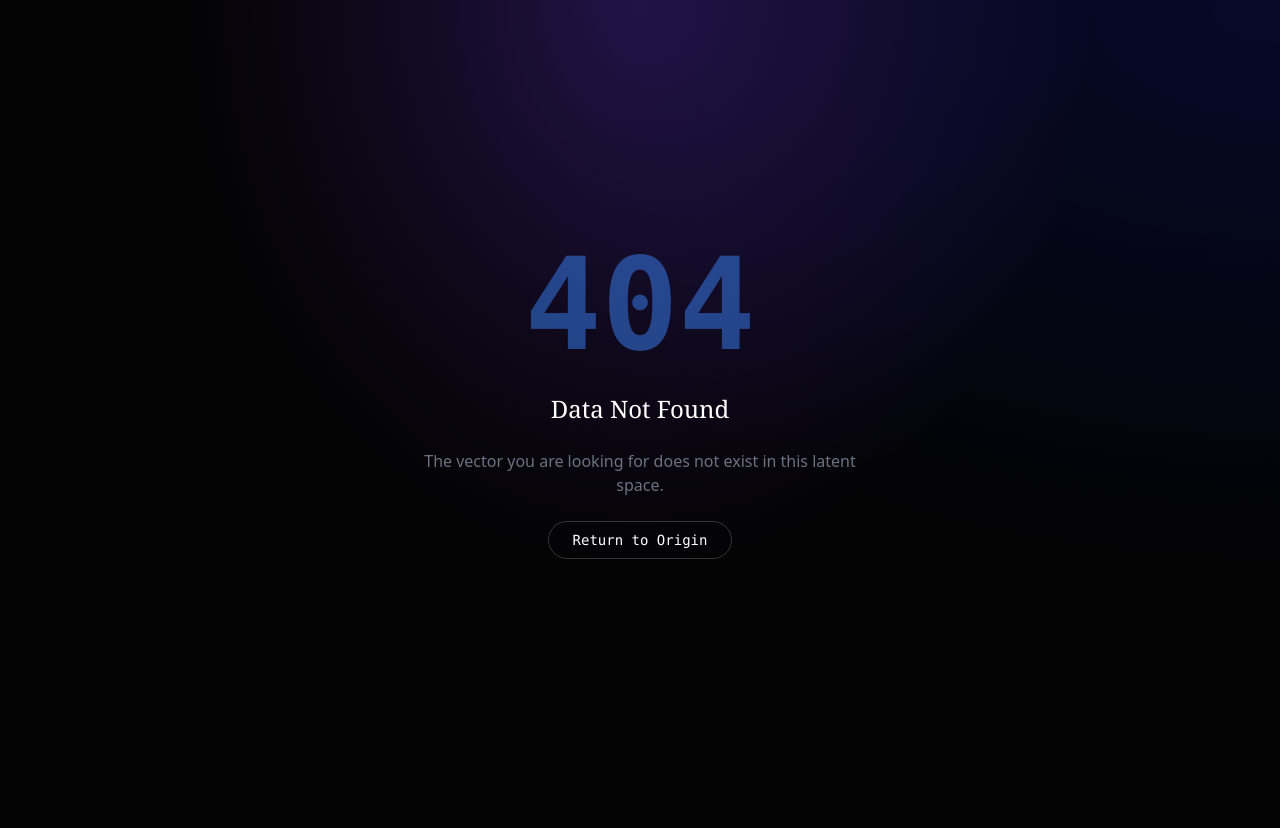
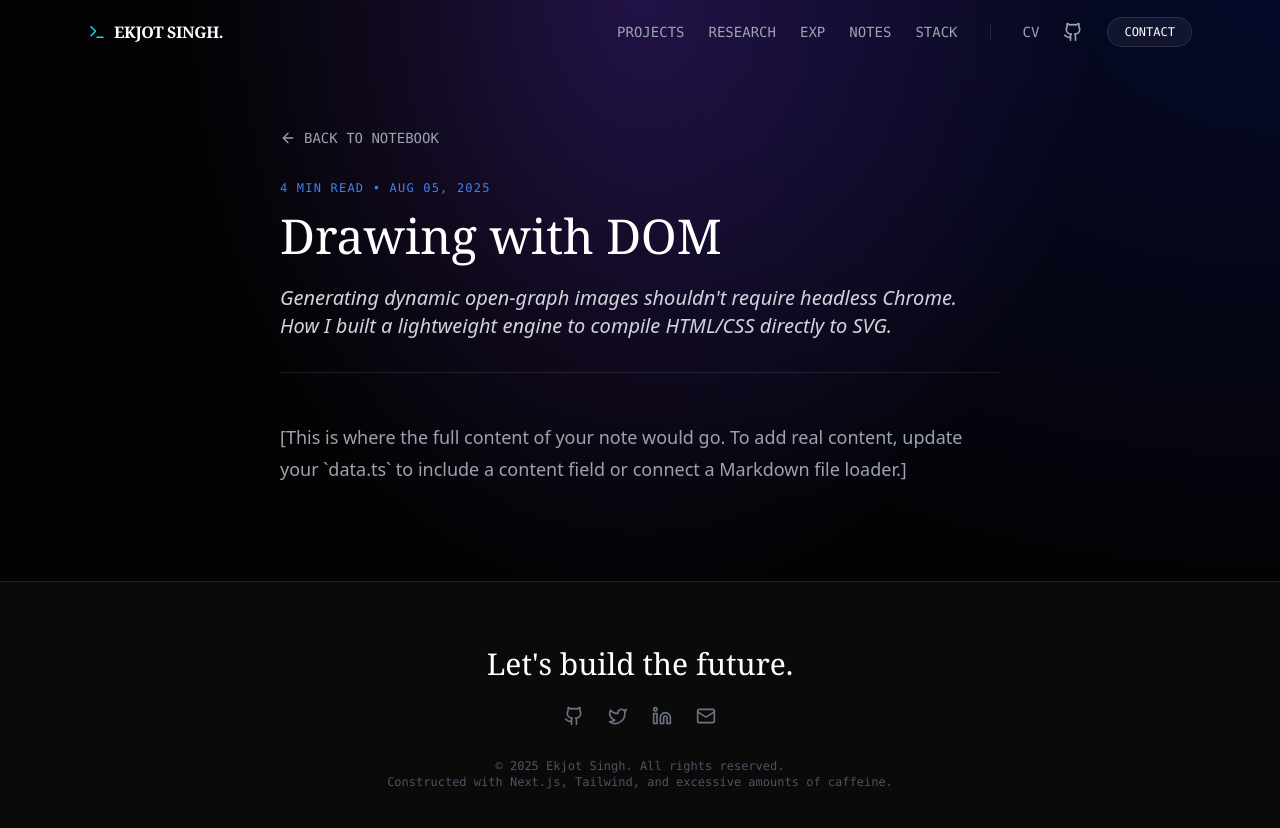
Before and after one commit to ekjotsinghmakhija/website, a Next.js app: page /blog/azhn in a window 1280 px wide. Before the commit this address had no page. Shown: the top 828 px of the page. Before the commit the page ends 800 px from the top, so only its background shows below. Built offline with nearby package versions, Linux system fonts and the light colour scheme.

Commit message:
docs(app/blog): added slug

```diff
--- /dev/null
+++ b/src/app/blog/[slug]/page.tsx
@@ -0,0 +1,48 @@
+import { notFound } from 'next/navigation';
+import Navbar from '@/components/layout/Navbar';
+import Footer from '@/components/sections/Footer';
+import { BLOG_POSTS } from '@/lib/blog';
+import Link from 'next/link';
+import { ArrowLeft } from 'lucide-react';
+
+export default function BlogPost({ params }: { params: { slug: string } }) {
+  const post = BLOG_POSTS.find(p => p.slug === params.slug);
+
+  if (!post) return notFound();
+
+  return (
+    <div className="min-h-screen font-sans">
+      <Navbar />
+
+      <main className="pt-32 pb-24 max-w-3xl mx-auto px-6">
+        <Link
+          href="/blog"
+          className="inline-flex items-center gap-2 text-sm text-gray-400 hover:text-[#3B82F6] mb-8 transition-colors font-mono"
+        >
+          <ArrowLeft size={16} /> BACK TO NOTEBOOK
+        </Link>
+
+        <header className="mb-12 border-b border-white/10 pb-8">
+          <span className="font-mono text-xs text-[#3B82F6] mb-4 block uppercase tracking-widest">
+            {post.readTime} • {post.date}
+          </span>
+          <h1 className="text-4xl md:text-5xl font-serif text-white mb-6 leading-tight">
+            {post.title}
+          </h1>
+          <p className="text-xl text-gray-300 italic">
+            {post.excerpt}
+          </p>
+        </header>
+
+        {/* Content Placeholder */}
+        <div className="prose prose-invert prose-lg max-w-none">
+           <p className="text-gray-400">
+             [This is where the full content of your note would go. To add real content, update your `data.ts` to include a content field or connect a Markdown file loader.]
+           </p>
+        </div>
+      </main>
+
+      <Footer />
+    </div>
+  );
+}
```
